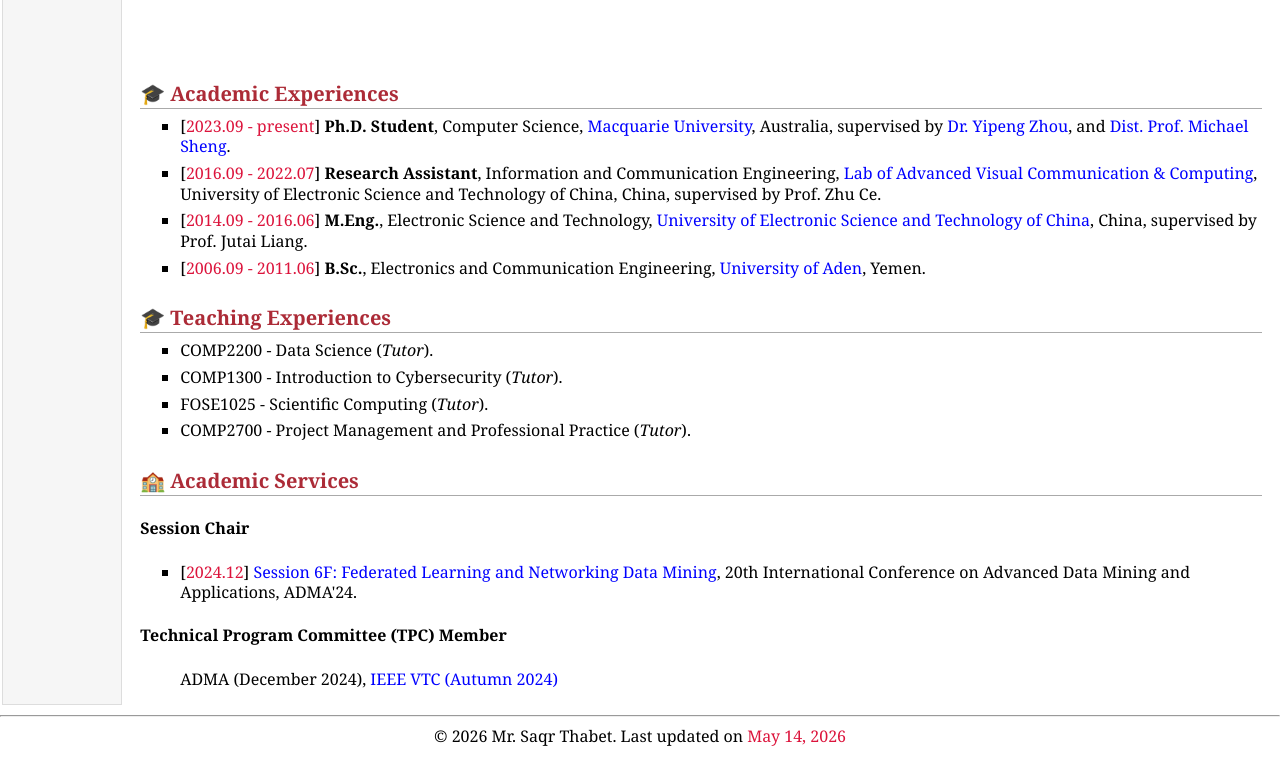
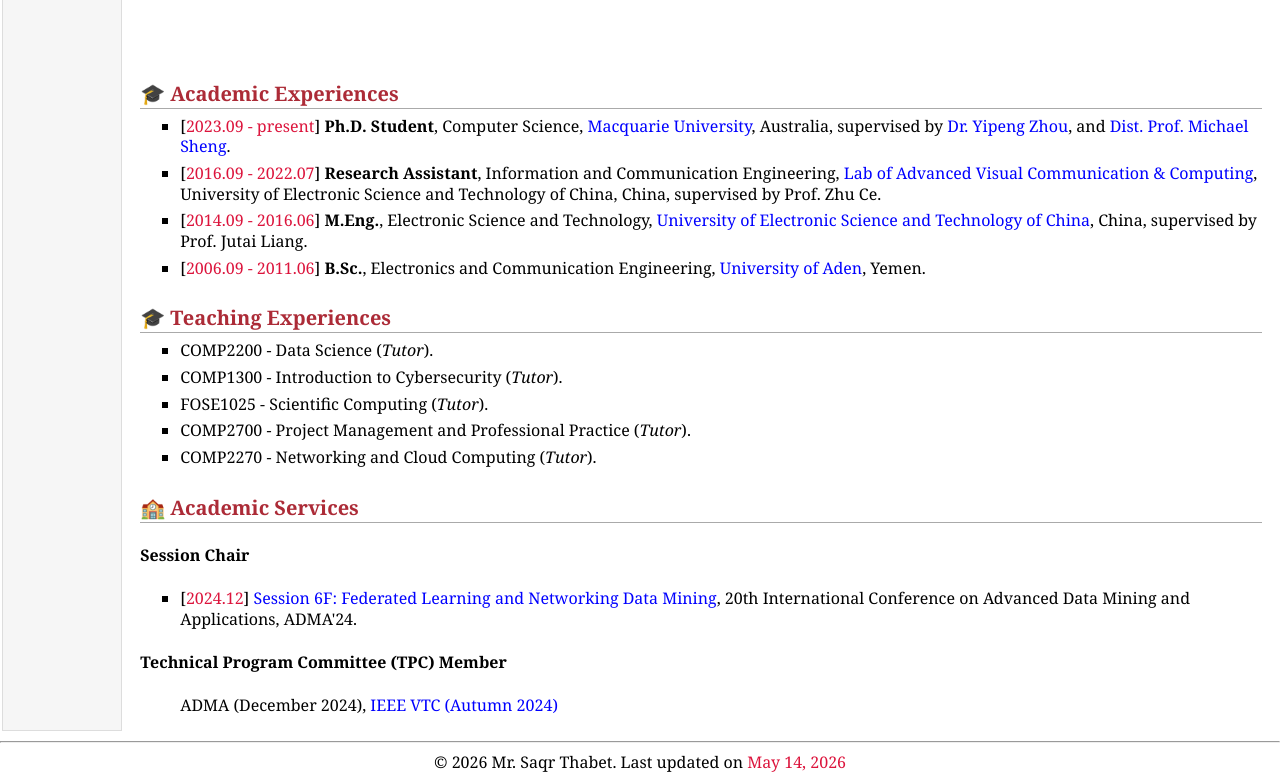
Before and after one commit to saqrthabet/saqrthabet.github.io, a plain HTML site: page index.html in a window 1280 px wide. Shown: the part 780-1561 px from the top of the page. Before the commit the page ends 1535 px from the top, so only its background shows below. Drawn offline with Linux system fonts and the light colour scheme.

```diff
--- a/index.html
+++ b/index.html
@@ -291,6 +291,7 @@ Address: 4 Research Park Drive, Macquarie University, Sydney, NSW 2109, Australi
 <li><p>COMP1300 - Introduction to Cybersecurity (<i>Tutor</i>).</p></li>
 <li><p>FOSE1025 - Scientific Computing (<i>Tutor</i>).</p></li>
 <li><p>COMP2700 - Project Management and Professional Practice (<i>Tutor</i>).</p></li>
+<li><p>COMP2270 - Networking and Cloud Computing (<i>Tutor</i>).</p></li>
 </ul>
 
 <h2> 🏫 Academic Services</h2>
```
